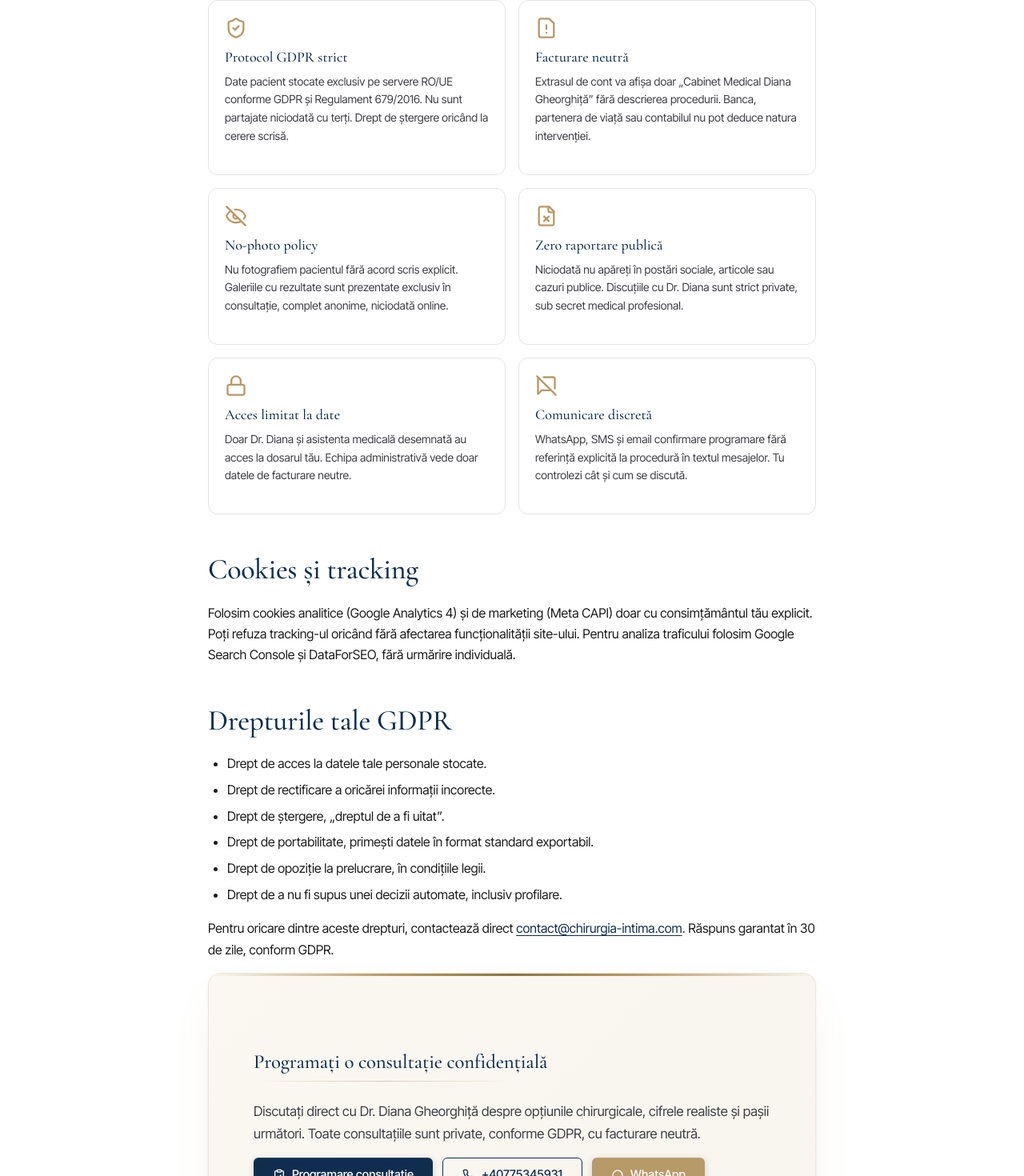
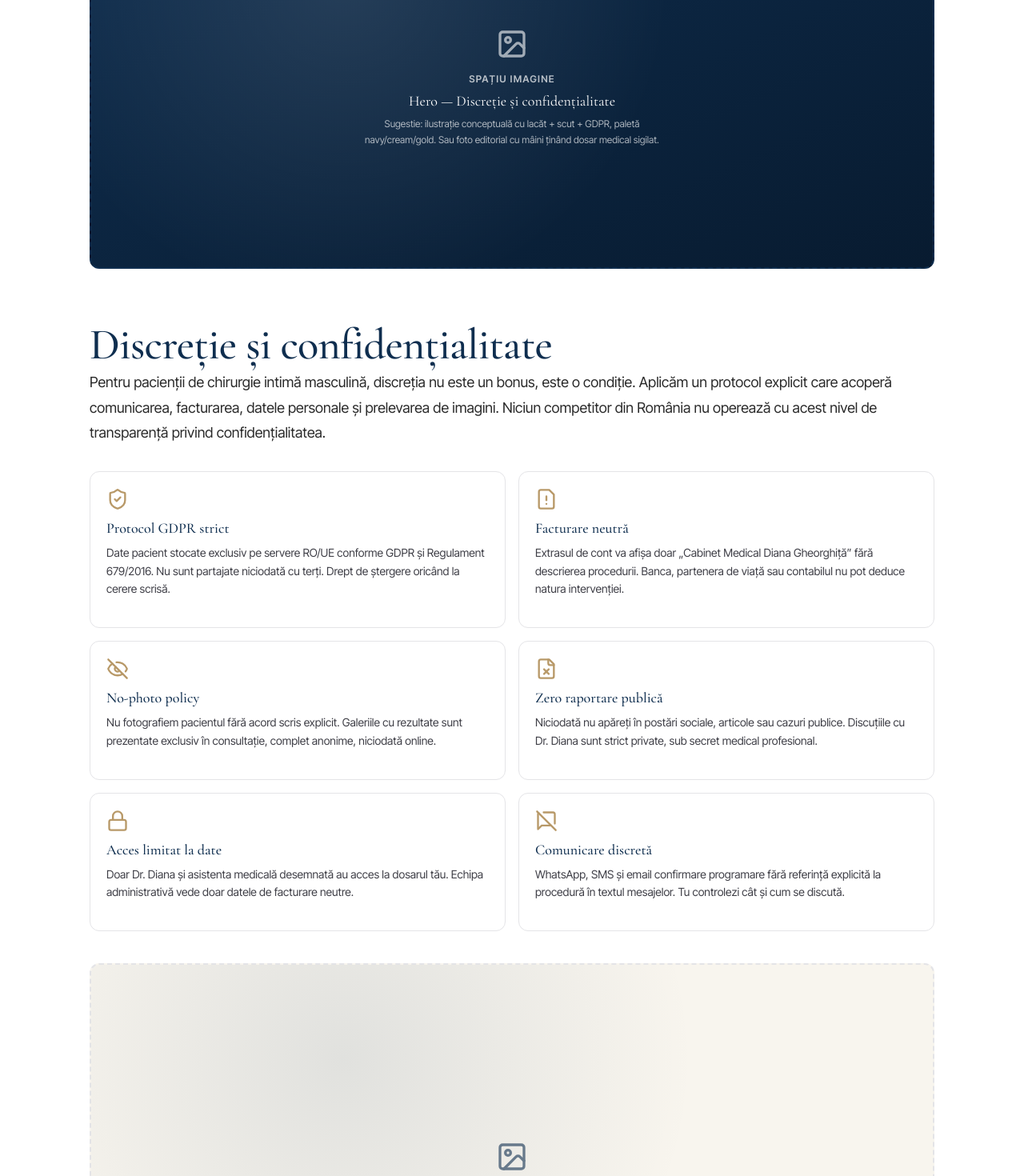
Before and after one commit to mihnea-eugen/chirurgia-intima, a Next.js app: page /discretie in a window 1280 px wide. Shown: the part 364-1834 px from the top of the page at 80% size. Built offline with nearby package versions, Linux system fonts and the light colour scheme; no server answers.

Commit message:
feat(discretie): hero + diagrama GDPR placeholder + max-w-6xl

```diff
--- a/app/discretie/page.tsx
+++ b/app/discretie/page.tsx
@@ -1,6 +1,7 @@
 import type { Metadata } from "next";
 import Breadcrumbs from "@/components/Breadcrumbs";
 import CTABanner from "@/components/CTABanner";
+import ImagePlaceholder from "@/components/ImagePlaceholder";
 import { SITE } from "@/lib/site";
 import { Lock, EyeOff, FileWarning, MessageSquareOff, ShieldCheck, FileX } from "lucide-react";
 
@@ -22,8 +23,18 @@ const cards = [
 
 export default function Page() {
   return (
-    <div className="container-narrow py-12">
+    <div className="max-w-6xl mx-auto px-6 sm:px-8 lg:px-12 py-16 sm:py-20 lg:py-24">
       <Breadcrumbs items={[{ name: "Acasă", url: "/" }, { name: "Discreție", url: "/discretie" }]} />
+
+      <div className="mt-8 mb-12 lg:mb-16">
+        <ImagePlaceholder
+          label="Hero — Discreție și confidențialitate"
+          hint="Sugestie: ilustrație conceptuală cu lacăt + scut + GDPR, paletă navy/cream/gold. Sau foto editorial cu mâini ținând dosar medical sigilat."
+          ratio="21/9"
+          variant="navy"
+        />
+      </div>
+
       <h1 className="font-display">Discreție și confidențialitate</h1>
       <p className="lead">
         Pentru pacienții de chirurgie intimă masculină, discreția nu este un bonus, este o condiție. Aplicăm un protocol explicit care acoperă comunicarea, facturarea, datele personale și prelevarea de imagini. Niciun competitor din România nu operează cu acest nivel de transparență privind confidențialitatea.
@@ -37,6 +48,15 @@ export default function Page() {
             <p className="text-sm text-zinc-700 mt-1.5 leading-relaxed">{c.d}</p>
           </div>
         ))}
+      </div>
+
+      <div className="my-10">
+        <ImagePlaceholder
+          label="Diagrama protocolului GDPR — flux date pacient"
+          hint="Sugestie: schemă tehnică cu 4-5 pași: colectare → criptare → server RO/UE → acces limitat → ștergere la cerere. Stil minimal, monocrom navy."
+          ratio="16/9"
+          variant="cream"
+        />
       </div>
 
       <div className="prose-custom">
```
